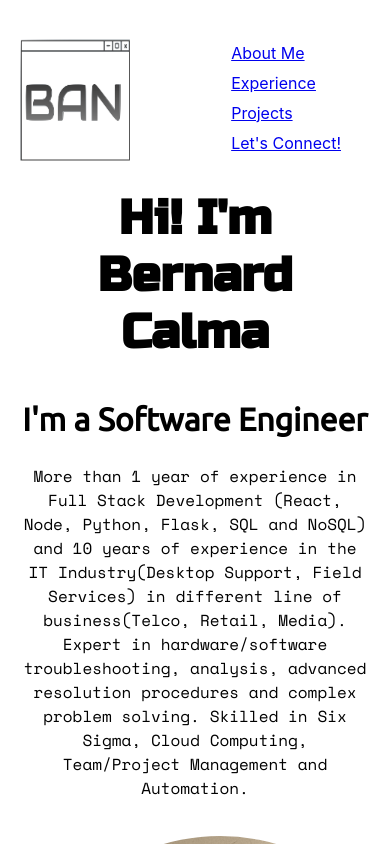
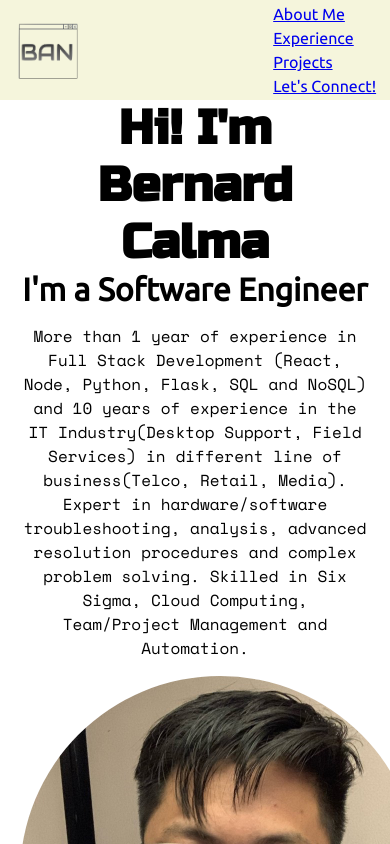
Before and after one commit to Bernard-Calma/bernard, a React (Create React App) app: page / in a window 390 px wide. Shown: the top 844 px of the page. Built offline with nearby package versions, Linux system fonts and the light colour scheme.

Commit message:
ajusted style for header and navbar for mobile view

```diff
--- a/src/containers/AboutMe.css
+++ b/src/containers/AboutMe.css
@@ -1,11 +1,19 @@
 #idAboutMe {
     display: flex;
-    margin: 100px auto;
+    margin: 200px auto;
     padding: 20px;
 }
 
 .aboutMe {
     text-align: center;
+}
+
+.aboutMeName {
+    margin-bottom: 0;
+}
+
+.aboutMeOccupation {
+    margin: 0;
 }
 
 
@@ -20,11 +28,13 @@
     #idAboutMe {
         display: flex;
         flex-direction: column;
-        padding: 50px 20px;
+        padding: 0 20px;
+        margin-top: 60px;
     }
 
+
     .personalImage {
-        margin: 20px auto 0;
+        margin: 0 auto;
         width: 400px;
     }
 }
--- a/src/containers/Header.css
+++ b/src/containers/Header.css
@@ -1,16 +1,19 @@
 header {
     position: fixed;
     top: 0;
-    width: 90%;
+    width: 96%;
+    height: 100px;
     display: flex;
     flex-direction: row;
     justify-content: space-between;
-    padding: 0 5%;
+    padding: 0 2%;
+    background-color: beige;
 }
 
 .personalLogo {
-    width: 150px;
-    height: 155px;
+    width: 80px;
+    height: 70px;
+    margin: auto 0;
 }
 
 
@@ -18,6 +21,7 @@ header {
 .sectioNavBar {
     display: flex;
     align-items: center;
+    font-family: 'Ubuntu', sans-serif;
 }
 
 .containerNavBar {
@@ -26,14 +30,16 @@ header {
 }
 
 .navBarItem {
-    margin: 0 50px;
+    margin: 0 30px;
 
 }
 
 
+
 @media screen and (max-width: 1100px) {
     header {
-        padding: 20px 0 0;
+        width: 97%;
+        height: 100px;
     }
 
     .containerNavBar {
@@ -41,6 +47,6 @@ header {
     }
 
     .navBarItem {
-        margin: 5px 10px;
+        margin: 3px 10px;
     }
 }
```
